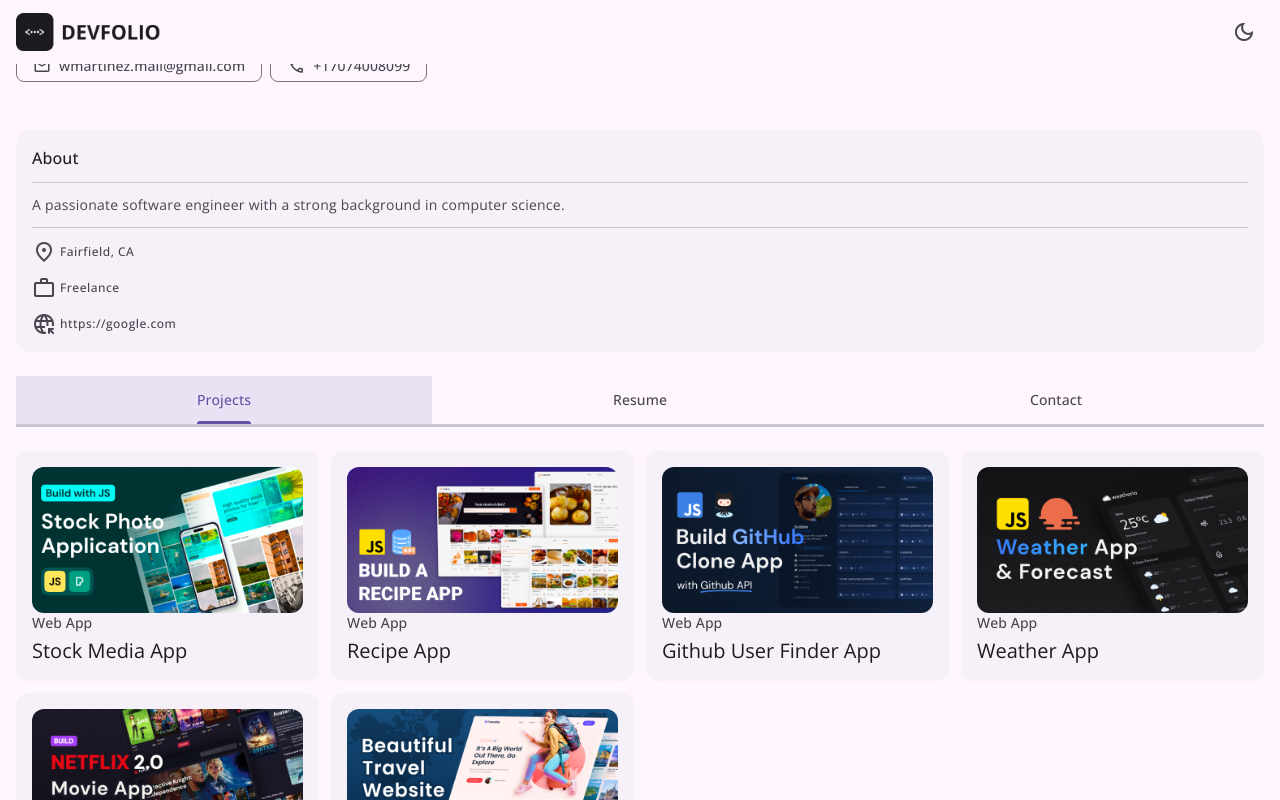
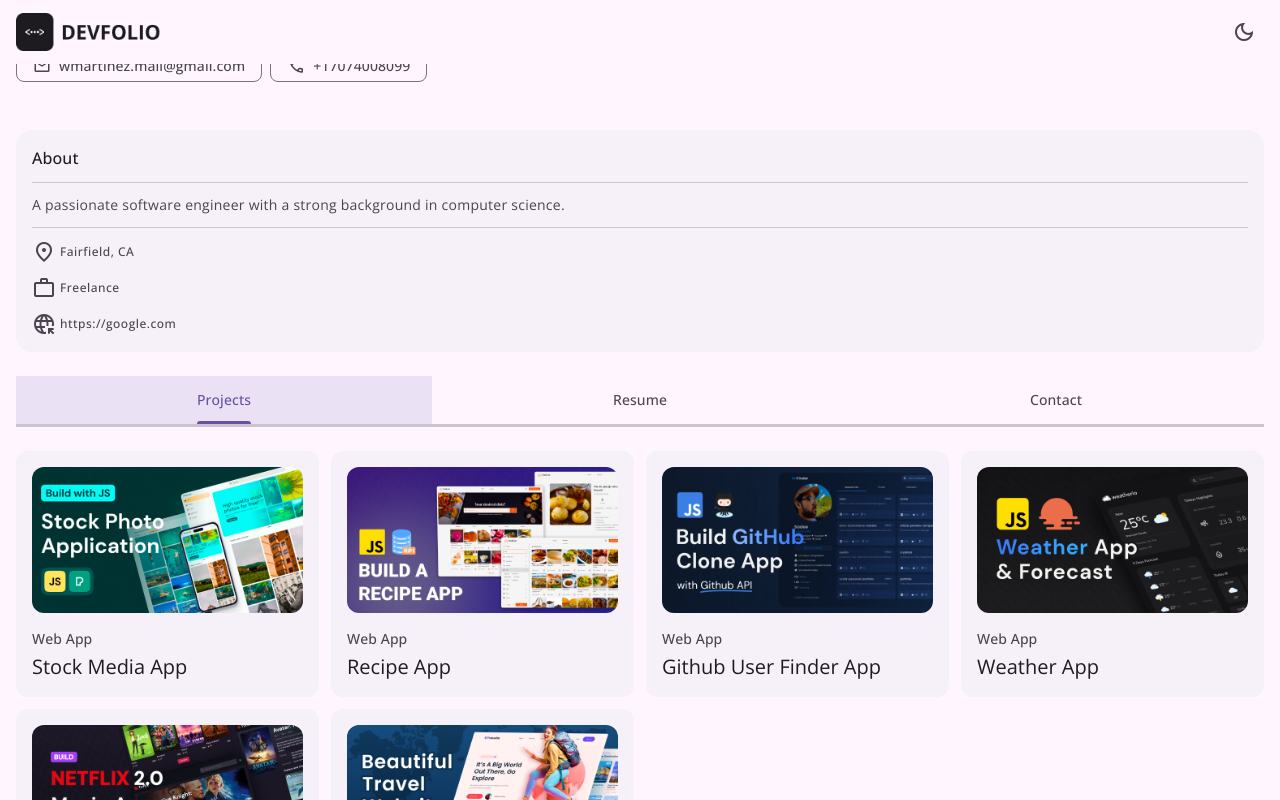
Before and after one commit to wilmr/newPortfolio, a plain HTML site: page index.html in a window 1280 px wide. Both pictures are taken after a click on the button "Projects". Shown: the part 483-1283 px from the top of the page. Drawn offline with nearby package versions, Linux system fonts and the light colour scheme.

Commit message:
Tab functionality done

```diff
--- a/css/style.css
+++ b/css/style.css
@@ -490,6 +490,8 @@ body {
 	background-color: var(--surface-container-low);
 	border-radius: var(--shape-corner-medium);
 	padding: 16px;
+	display: grid;
+	gap: 16px;
 	--state-layer-bg: var(--on-surface);
 }
 
--- a/index.html
+++ b/index.html
@@ -291,7 +291,7 @@
 						</section>
 						<!-- #RESUME -->
 						<section
-							class="section tab-content resume-tab active"
+							class="section tab-content resume-tab"
 							data-tab-content="resume"
 						>
 							<div class="container">
@@ -453,7 +453,7 @@
 						</section>
 						<!-- #CONTACT -->
 						<section
-							class="section tab-content contact-tab active"
+							class="section tab-content contact-tab"
 							data-tab-content="contact"
 						>
 							<div class="container">
--- a/js/script.js
+++ b/js/script.js
@@ -24,3 +24,26 @@ const changeTheme = () => {
 };
 
 $themeBtn.addEventListener('click', changeTheme);
+
+// TAB
+
+const /* {NodeList} */ $tabBtn = document.querySelectorAll('[data-tab-btn]');
+let /* {NodeElement} */ [lastActiveTab] =
+		document.querySelectorAll('[data-tab-content]');
+let /* {NodeElement} */ [lastActiveTabBtn] = $tabBtn;
+
+$tabBtn.forEach((item) => {
+	item.addEventListener('click', function () {
+		lastActiveTab.classList.remove('active');
+		lastActiveTabBtn.classList.remove('active');
+
+		const /* {Node Element} */ $tabContent = document.querySelector(
+				`[data-tab-content="${item.dataset.tabBtn}"]`
+			);
+		$tabContent.classList.add('active');
+		this.classList.add('active');
+
+		lastActiveTab = $tabContent;
+		lastActiveTabBtn = this;
+	});
+});
```
